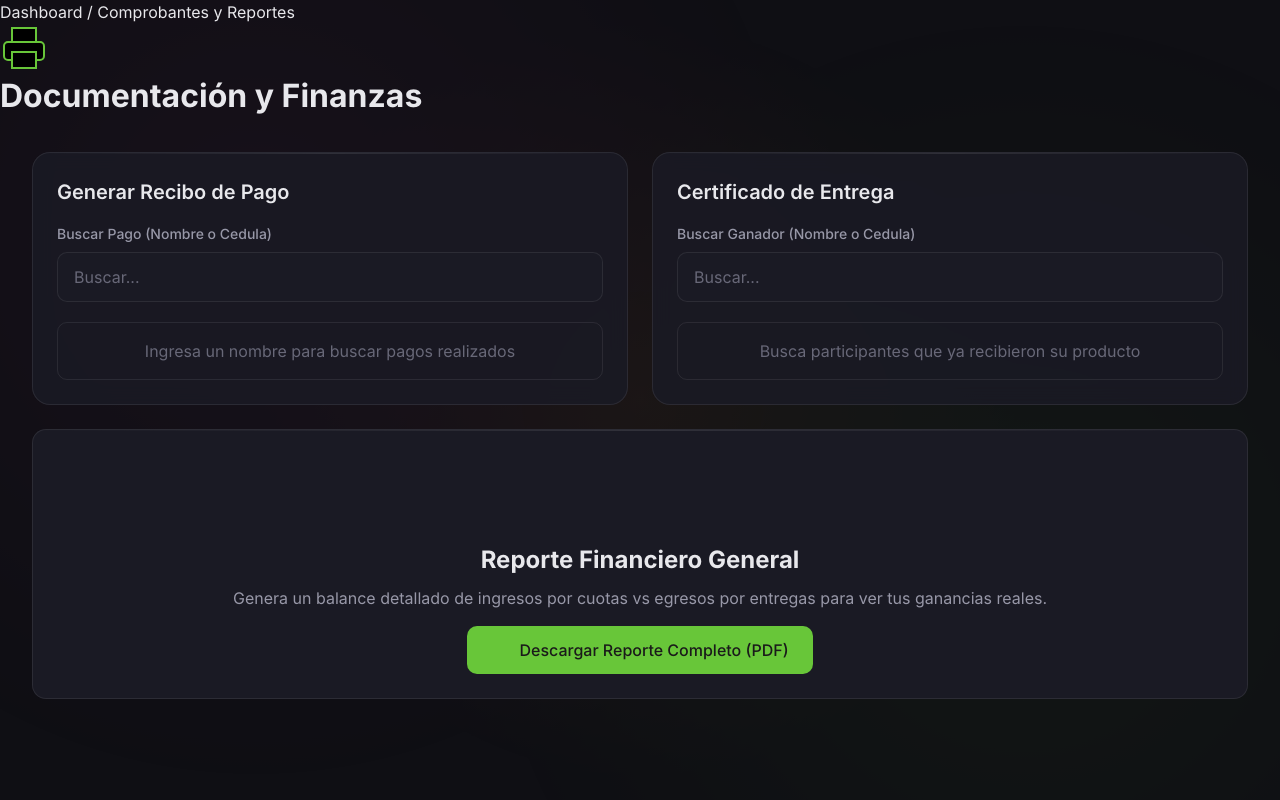
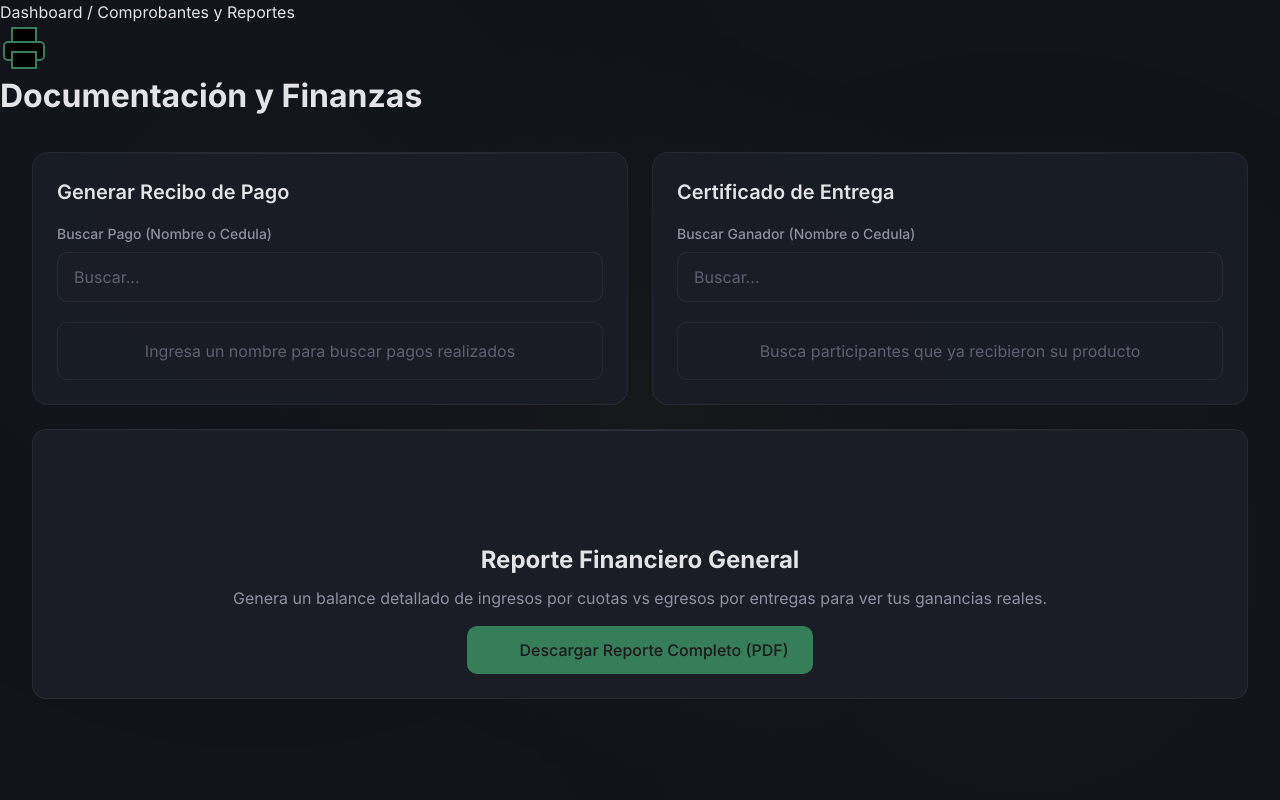
Before and after one commit to cordev24/san, a PHP site: page /modules/comprobantes/index.php in a window 1280 px wide. Run offline with PHP 8.4, Linux system fonts and the light colour scheme; a user stored in the database is signed in; data comes from the database, SQL or seed files in the repository.

Commit message:
Apply professional financial palette - clean and trustworthy
- Primary: Navy Blue (trust, stability, professionalism)
- Secondary: Forest Green (growth, money, prosperity)
- Accent: Golden/Amber (wealth, savings, achievement)

- Module colors - subtle but distinct:
  - Electrodomesticos: Slate Blue
  - Telefonia: Jade Green
  - Motocicletas: Copper/Bronze
  - Turnos: Deep Purple
  - Comprobantes: Teal

- Darker background for better contrast
- Subtle shadows and glows
- Lower saturation - more mature, professional look
- Faster transitions for snappier feel

```diff
--- a/assets/css/variables.css
+++ b/assets/css/variables.css
@@ -1,106 +1,105 @@
-/* MySan Design System - Complete Color Transformation
- * Fresh, modern colors for a friendly savings/financial app
- * Distinct, vibrant colors that are clearly different from the original
+/* MySan Design System - Professional Financial Palette
+ * Clean, trustworthy colors for savings group management
+ * Inspired by modern banking/fintech apps - professional but approachable
  */
 
 :root {
     /* ============================================
-       CORE COLORS - Bold & Different
+       CORE COLORS - Professional & Trustworthy
        ============================================ */
 
-    /* Primary - Ocean Blue */
-    --color-primary: hsl(210, 65%, 50%);
-    --color-primary-dim: hsl(210, 55%, 40%);
-    --color-primary-glow: hsla(210, 65%, 50%, 0.3);
-    --color-primary-light: hsl(210, 75%, 60%);
+    /* Primary - Navy Blue (trust, stability, professionalism) */
+    --color-primary: hsl(215, 50%, 35%);
+    --color-primary-dim: hsl(215, 45%, 28%);
+    --color-primary-glow: hsla(215, 50%, 35%, 0.2);
+    --color-primary-light: hsl(215, 55%, 42%);
 
-    /* Secondary - Sunset Orange */
-    --color-secondary: hsl(25, 90%, 55%);
-    --color-secondary-dim: hsl(25, 80%, 45%);
-    --color-secondary-glow: hsla(25, 90%, 55%, 0.3);
-    --color-secondary-light: hsl(25, 95%, 65%);
+    /* Secondary - Forest Green (growth, money, prosperity) */
+    --color-secondary: hsl(150, 40%, 35%);
+    --color-secondary-dim: hsl(150, 35%, 28%);
+    --color-secondary-glow: hsla(150, 40%, 35%, 0.2);
+    --color-secondary-light: hsl(150, 45%, 42%);
 
-    /* Accent - Lime Green (money/growth) */
-    --color-accent: hsl(100, 55%, 50%);
-    --color-accent-dim: hsl(100, 45%, 40%);
-    --color-accent-glow: hsla(100, 55%, 50%, 0.3);
-    --color-accent-light: hsl(100, 65%, 60%);
+    /* Accent - Golden/Amber (wealth, savings, achievement) */
+    --color-accent: hsl(40, 60%, 45%);
+    --color-accent-dim: hsl(40, 55%, 38%);
+    --color-accent-glow: hsla(40, 60%, 45%, 0.2);
+    --color-accent-light: hsl(40, 65%, 52%);
 
     /* ============================================
-       MODULE COLORS - Very Distinct
+       MODULE COLORS - Distinct but Professional
        ============================================ */
 
-    /* Electrodomesticos - Deep Blue */
-    --color-electro: hsl(220, 60%, 50%);
-    --color-electro-dim: hsl(220, 50%, 40%);
-    --color-electro-glow: hsla(220, 60%, 50%, 0.3);
+    /* Electrodomesticos - Slate Blue */
+    --color-electro: hsl(210, 35%, 40%);
+    --color-electro-dim: hsl(210, 30%, 32%);
+    --color-electro-glow: hsla(210, 35%, 40%, 0.2);
 
-    /* Telefonia - Emerald Green */
-    --color-telefonia: hsl(145, 55%, 45%);
-    --color-telefonia-dim: hsl(145, 45%, 35%);
-    --color-telefonia-glow: hsla(145, 55%, 45%, 0.3);
+    /* Telefonia - Jade Green (money/success) */
+    --color-telefonia: hsl(155, 35%, 35%);
+    --color-telefonia-dim: hsl(155, 30%, 28%);
+    --color-telefonia-glow: hsla(155, 35%, 35%, 0.2);
 
-    /* Motocicletas - Sunset Orange */
-    --color-moto: hsl(30, 85%, 55%);
-    --color-moto-dim: hsl(30, 75%, 45%);
-    --color-moto-glow: hsla(30, 85%, 55%, 0.3);
+    /* Motociculares - Copper/Bronze */
+    --color-moto: hsl(25, 45%, 45%);
+    --color-moto-dim: hsl(25, 40%, 38%);
+    --color-moto-glow: hsla(25, 45%, 45%, 0.2);
 
-    /* Turnos - Magenta/Pink */
-    --color-turnos: hsl(320, 60%, 55%);
-    --color-turnos-dim: hsl(320, 50%, 45%);
-    --color-turnos-glow: hsla(320, 60%, 55%, 0.3);
+    /* Turnos - Deep Purple (elegance) */
+    --color-turnos: hsl(260, 30%, 40%);
+    --color-turnos-dim: hsl(260, 25%, 32%);
+    --color-turnos-glow: hsla(260, 30%, 40%, 0.2);
 
-    /* Comprobantes - Golden Yellow */
-    --color-comprobantes: hsl(45, 75%, 50%);
-    --color-comprobantes-dim: hsl(45, 65%, 40%);
-    --color-comprobantes-glow: hsla(45, 75%, 50%, 0.3);
+    /* Comprobantes - Teal (verification/success) */
+    --color-comprobantes: hsl(175, 35%, 38%);
+    --color-comprobantes-dim: hsl(175, 30%, 30%);
+    --color-comprobantes-glow: hsla(175, 35%, 38%, 0.2);
 
     /* ============================================
-       LEGACY ALIASES - Different from original!
+       LEGACY ALIASES - Professional colors
        ============================================ */
-    /* These now map to completely different colors */
-    --color-violeta: var(--color-turnos);        /* Magenta - was purple */
+    --color-violeta: var(--color-turnos);
     --color-violeta-dim: var(--color-turnos-dim);
     --color-violeta-glow: var(--color-turnos-glow);
 
-    --color-menta: var(--color-accent);          /* Lime green - was mint */
-    --color-menta-dim: var(--color-accent-dim);
-    --color-menta-glow: var(--color-accent-glow);
+    --color-menta: var(--color-secondary);
+    --color-menta-dim: var(--color-secondary-dim);
+    --color-menta-glow: var(--color-secondary-glow);
 
-    --color-salmon: var(--color-secondary);      /* Sunset orange - was salmon/coral */
-    --color-salmon-dim: var(--color-secondary-dim);
-    --color-salmon-glow: var(--color-secondary-glow);
+    --color-salmon: var(--color-accent);
+    --color-salmon-dim: var(--color-accent-dim);
+    --color-salmon-glow: var(--color-accent-glow);
 
     /* ============================================
-       SURFACES - Clean dark theme
+       SURFACES - Clean, professional dark
        ============================================ */
 
-    --color-background: #0f0f14;
-    --color-surface: #1a1a24;
-    --color-surface-elevated: #24242e;
-    --color-surface-hover: #2e2e3a;
+    --color-background: #12141a;
+    --color-surface: #1a1d26;
+    --color-surface-elevated: #22262f;
+    --color-surface-hover: #282c38;
 
-    /* Glassmorphism */
-    --glass-background: rgba(26, 26, 36, 0.9);
-    --glass-border: rgba(255, 255, 255, 0.08);
-    --glass-blur: blur(10px);
+    /* Glassmorphism - Subtle */
+    --glass-background: rgba(26, 29, 38, 0.95);
+    --glass-border: rgba(255, 255, 255, 0.06);
+    --glass-blur: blur(8px);
 
     /* ============================================
-       TEXT COLORS
+       TEXT COLORS - Easy to read
        ============================================ */
 
-    --color-text-primary: #e8e8ec;
-    --color-text-secondary: #9898a8;
-    --color-text-tertiary: #686878;
-    --color-text-inverse: #0f0f14;
+    --color-text-primary: #e4e4e8;
+    --color-text-secondary: #9090a0;
+    --color-text-tertiary: #606070;
+    --color-text-inverse: #12141a;
 
     /* ============================================
-       STATUS COLORS
+       STATUS COLORS - Clear communication
        ============================================ */
 
-    --color-success: var(--color-accent);
-    --color-warning: var(--color-secondary);
-    --color-error: hsl(0, 65%, 55%);
+    --color-success: var(--color-secondary);
+    --color-warning: var(--color-accent);
+    --color-error: hsl(0, 50%, 50%);
     --color-info: var(--color-primary);
 
     /* ============================================
@@ -146,33 +145,33 @@
     --radius-sm: 6px;
     --radius-md: 10px;
     --radius-lg: 14px;
-    --radius-bento: 18px;
+    --radius-bento: 16px;
     --radius-full: 9999px;
 
     /* ============================================
-       SHADOWS
+       SHADOWS - Subtle, refined
        ============================================ */
 
-    --shadow-sm: 0 2px 6px rgba(0, 0, 0, 0.4);
-    --shadow-md: 0 4px 12px rgba(0, 0, 0, 0.45);
-    --shadow-lg: 0 8px 24px rgba(0, 0, 0, 0.5);
+    --shadow-sm: 0 1px 4px rgba(0, 0, 0, 0.3);
+    --shadow-md: 0 3px 8px rgba(0, 0, 0, 0.35);
+    --shadow-lg: 0 6px 20px rgba(0, 0, 0, 0.4);
 
-    --shadow-glow-primary: 0 0 20px var(--color-primary-glow);
-    --shadow-glow-secondary: 0 0 20px var(--color-secondary-glow);
-    --shadow-glow-accent: 0 0 20px var(--color-accent-glow);
+    --shadow-glow-primary: 0 0 15px var(--color-primary-glow);
+    --shadow-glow-secondary: 0 0 15px var(--color-secondary-glow);
+    --shadow-glow-accent: 0 0 15px var(--color-accent-glow);
 
     /* Legacy glows */
-    --shadow-glow-violeta: 0 0 20px var(--color-turnos-glow);
-    --shadow-glow-menta: 0 0 20px var(--color-accent-glow);
-    --shadow-glow-salmon: 0 0 20px var(--color-secondary-glow);
+    --shadow-glow-violeta: 0 0 15px var(--color-turnos-glow);
+    --shadow-glow-menta: 0 0 15px var(--color-secondary-glow);
+    --shadow-glow-salmon: 0 0 15px var(--color-accent-glow);
 
     /* ============================================
        TRANSITIONS
        ============================================ */
 
-    --transition-fast: 150ms ease;
-    --transition-base: 250ms ease;
-    --transition-slow: 350ms ease;
+    --transition-fast: 120ms ease;
+    --transition-base: 200ms ease;
+    --transition-slow: 300ms ease;
 
     /* ============================================
        Z-INDEX
```
